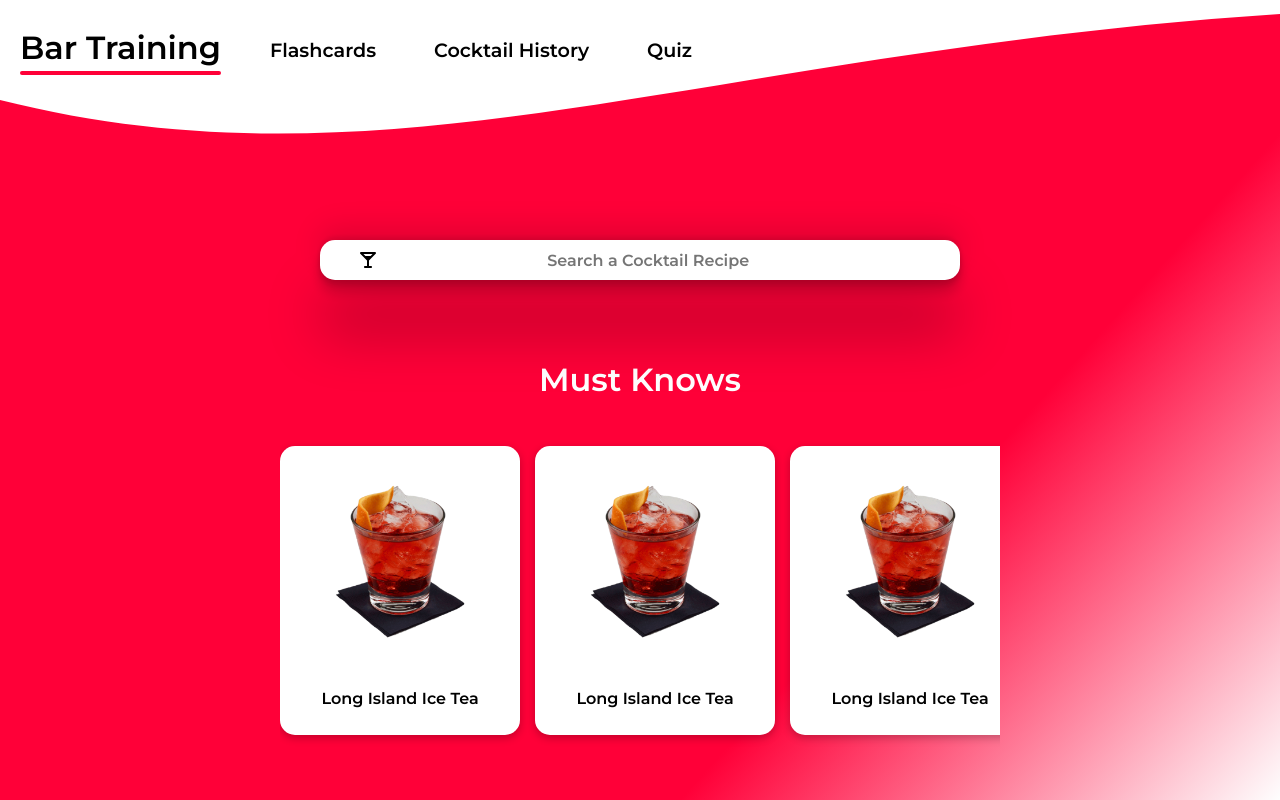
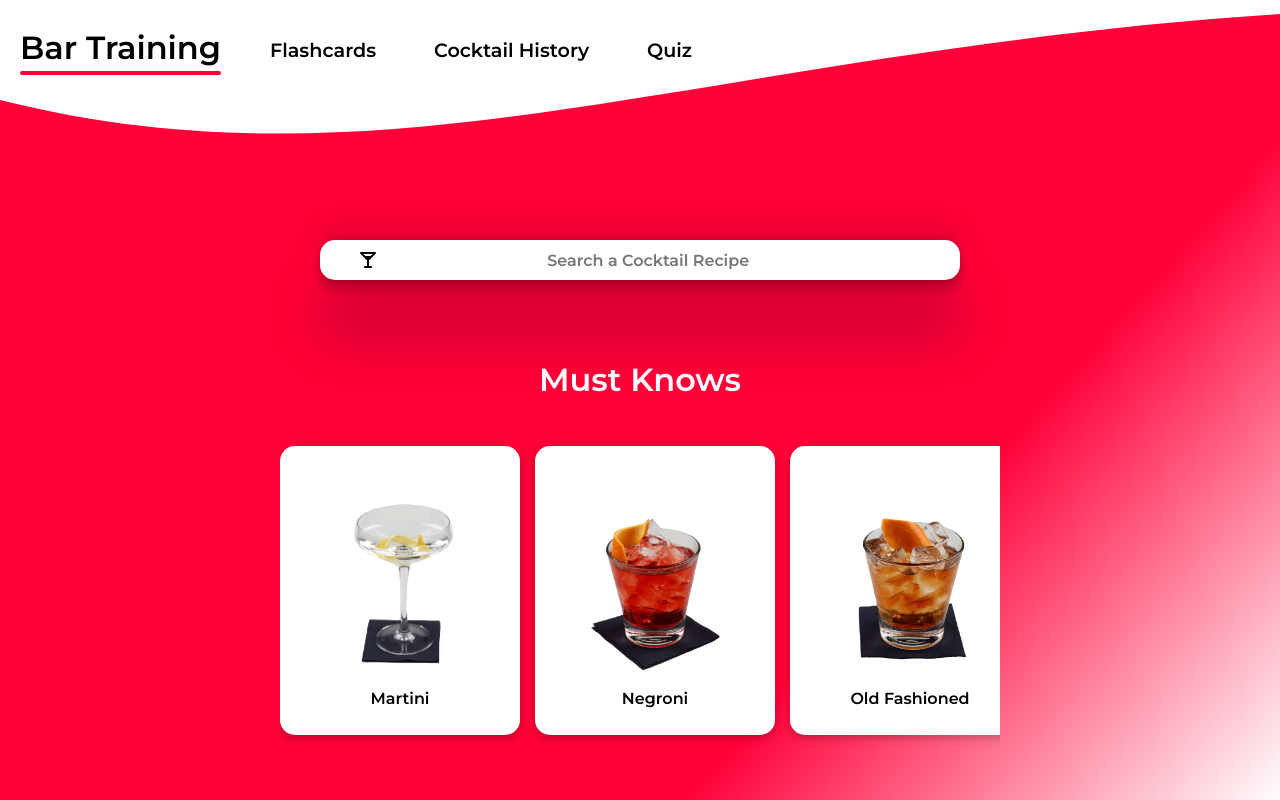
Before and after one commit to Jonjo7Dia/Bart-training-2.0, a React (Create React App) app: page / in a window 1280 px wide. Built offline with nearby package versions, Linux system fonts and the light colour scheme.

Commit message:
must know cards implemented

```diff
--- a/src/components/home/carousel/CarouselItems.tsx
+++ b/src/components/home/carousel/CarouselItems.tsx
@@ -1,11 +1,16 @@
 import './CarouselItems.css'
 import DrinkCard from './DrinkCard';
+import { useSelector } from "react-redux";
+import { PageState } from "../../../store/pagesReducer";
+
 function CarouselItems(){
+    const drinks= useSelector<PageState, PageState["drinks"]>(state=>state.drinks);
+
+    const mustKnow = [drinks[9],drinks[8], drinks[6], drinks[4]];
+    console.log(mustKnow);
     return <div className={'carouselItems'}>
-        <DrinkCard />
-        <DrinkCard />
-        <DrinkCard />
-        <DrinkCard />
+        {mustKnow.map((drink, index) => (<DrinkCard key={index} drink={drink}/>))}
+
     </div>
 }
 
--- a/src/components/home/carousel/DrinkCard.css
+++ b/src/components/home/carousel/DrinkCard.css
@@ -14,7 +14,8 @@
     height: 80%;
 
     display: flex;
-    justify-content: center;
+    flex-direction: column;
+    justify-content: flex-end;
     align-items: center;
 
 }
--- a/src/components/home/carousel/DrinkCard.tsx
+++ b/src/components/home/carousel/DrinkCard.tsx
@@ -1,10 +1,27 @@
 import './DrinkCard.css'
-import tea from  '../../../images/Negroni.png'
-function DrinkCard(){
+import tea from  '../../../images/Martini.png';
+
+interface Props {
+    drink: {
+      Name: string;
+      Ingredients: string[];
+      Recipe: string[];
+      History: string;
+    }
+  }
+function DrinkCard({drink} : Props){
+    let Name = drink.Name;
+    if(Name === 'Martini Gin/Vodka 6:1'){
+        Name = 'Martini';
+    }
+    const source = require(`../../../images/${Name}.png`)
+    console.log(Name);
+    console.log(source);
     return <div className={'drinkCard'}>
-        <div className={'drinkImage'}><img src={tea} alt="long island"/>
+        <div className={'drinkImage'}><img src={source} alt={Name}
+/>
 </div>
-        <div className={'drinkName'}><h3>Long Island Ice Tea</h3></div>
+        <div className={'drinkName'}><h3>{Name}</h3></div>
     </div>
 }
 
```
Also changed, not shown: src/images/Negroni.png, src/images/Old Fashioned.png.
